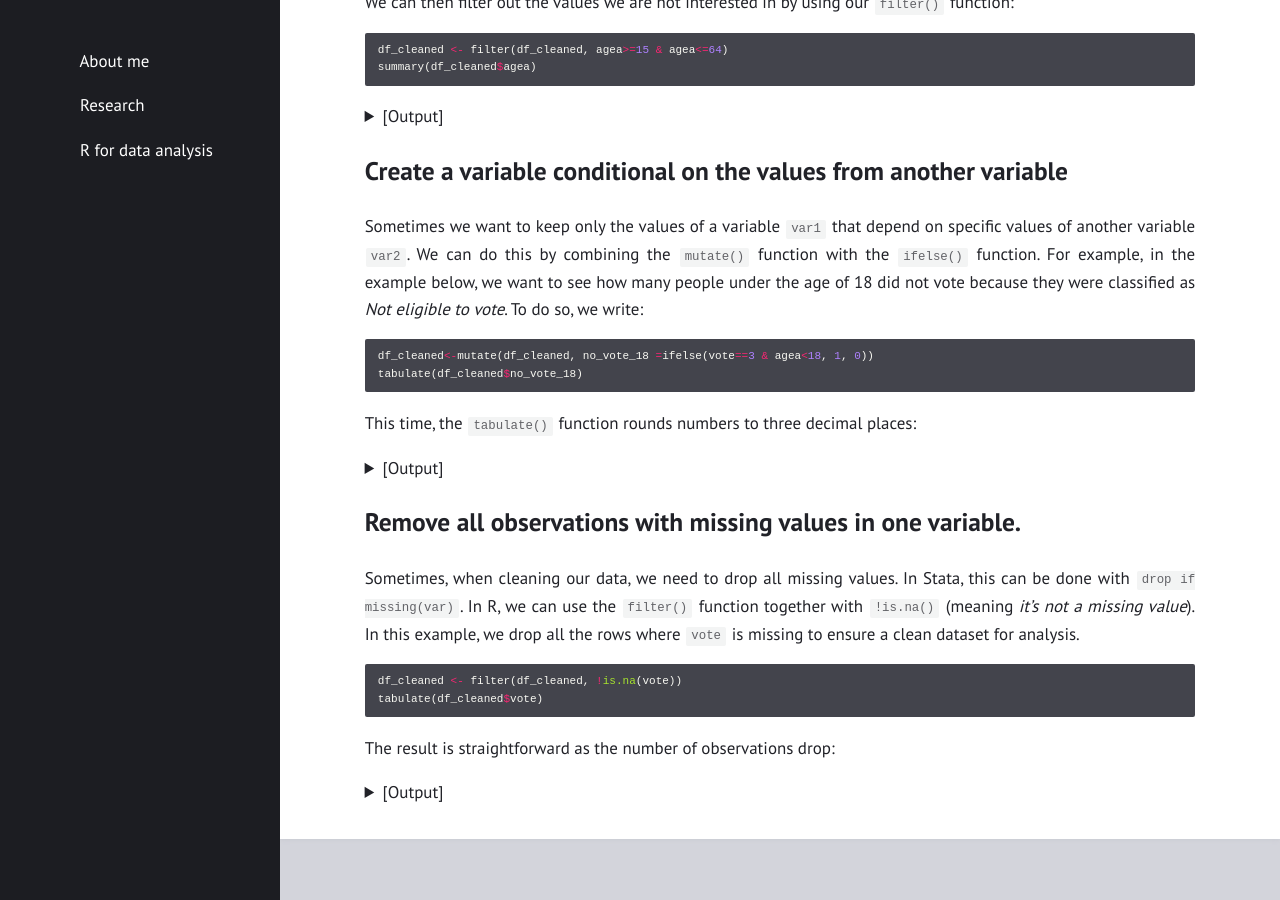
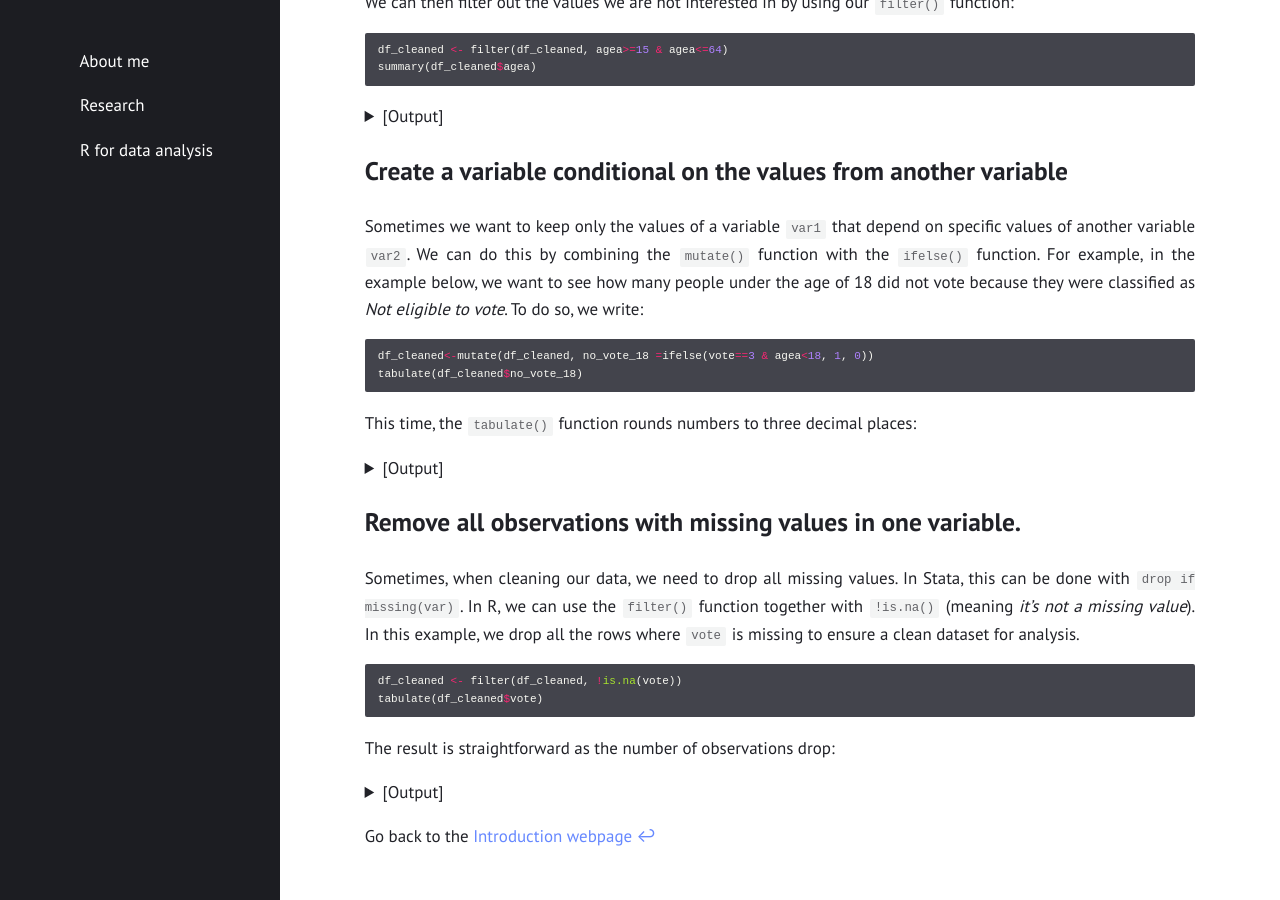
Before and after one commit to gubellom/gubellom.github.io, a Jekyll site: the page built from R files/Manipulation.md, in a window 1280 px wide and 900 px high, scrolled down 3496 px. Built offline with Jekyll 4.4.1, drawn with Linux system fonts in a browser that asks for light colours.

Commit message:
Update Manipulation.md
Signed-off-by: Michele Gubello <62111923+gubellom@users.noreply.github.com>

```diff
--- a/R files/Manipulation.md
+++ b/R files/Manipulation.md
@@ -290,6 +290,7 @@ The result is straightforward as the number of observations drop:
   </pre>
 </details>
 
+Go back to the [Introduction webpage ↩ ](https://gubellom.github.io/michelegubello_Introduction/)
 
 
 
```
